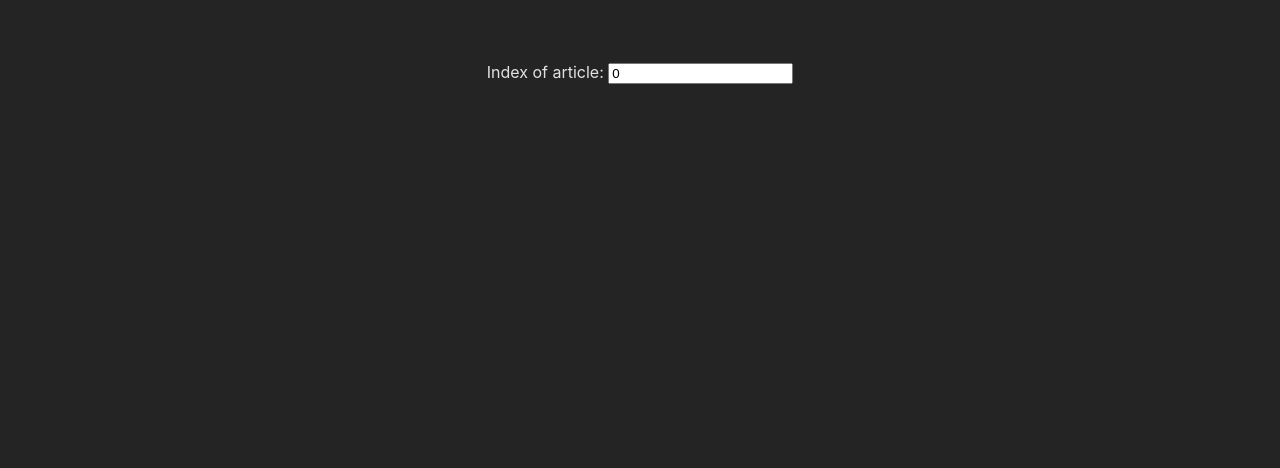
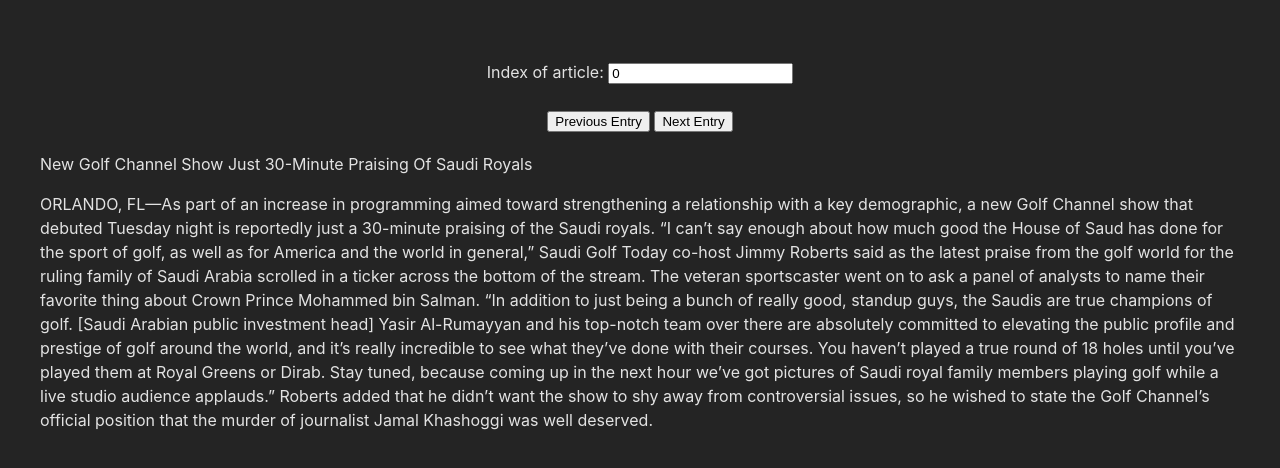
Before and after one commit to Larry-Gan/Info159APReader, a Svelte app: page / in a window 1280 px wide. Shown: the top 468 px of the page. Built offline with nearby package versions, Linux system fonts and the light colour scheme.

Commit message:
added buttons

```diff
--- a/src/App.svelte
+++ b/src/App.svelte
@@ -3,14 +3,26 @@
 
   let fileTitle = "";
   let fileText = "";
-  let fileNumber = "0";
+  let fileNumber = 0;
 
   function loadText() {
-      fileTitle = articles[fileNumber]["Title"];
-      fileText = articles[fileNumber]["Text"];
+      fileTitle = articles[fileNumber.toString()]["Title"];
+      fileText = articles[fileNumber.toString()]["Text"];
       return fileNumber;
-}
-
+  }
+  function inc() {
+    if (fileNumber < 499) {
+      fileNumber += 1;
+    }
+    loadText();
+  }
+  function dec() {
+    if (fileNumber > 0) {
+      fileNumber -= 1;
+    }
+    loadText();
+  }
+  loadText();
 
 
 let answer = '';
@@ -21,12 +33,16 @@
 <div class="index">
   <form on:submit|preventDefault={() => fileNumber = loadText()}>
       <label for="fname">Index of article:</label>
-      <input type="text" class = "income-entry" bind:value={fileNumber} on:input={loadText}><br><br>
-    </form>
+      <input type="number" class = "income-entry" bind:value={fileNumber} on:input={loadText}><br><br>
+  </form>
+  <button on:click={dec}>Previous Entry</button>
+  <button on:click={inc}>Next Entry</button>
+</div>
+<div class="text">
+  <p>{fileTitle}</p>
+  <p>{fileText}</p>
 </div>
 
-<p>{fileTitle}</p>
-<p>{fileText}</p>
 
 
 <style>
@@ -34,4 +50,7 @@
       text-align: center;
       margin: 20px auto;
   }
+  .text {
+      white-space: pre-line;
+  }
 </style>
```
